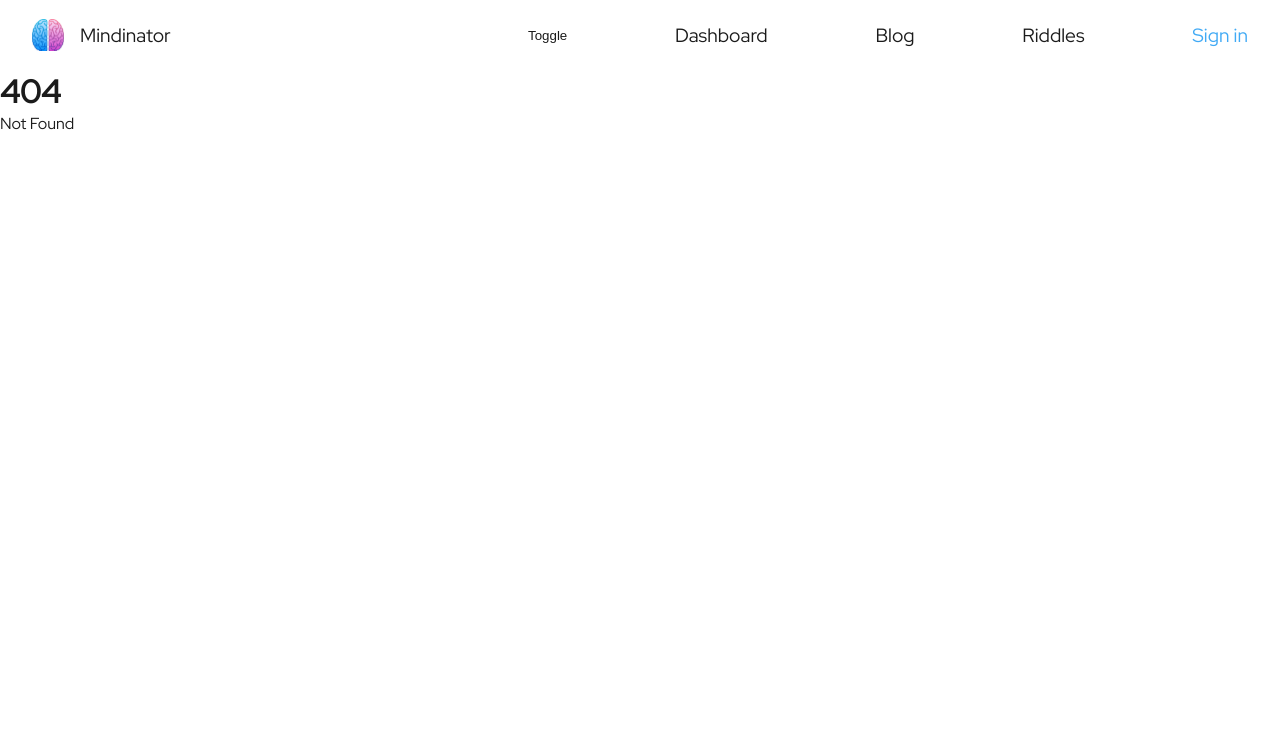
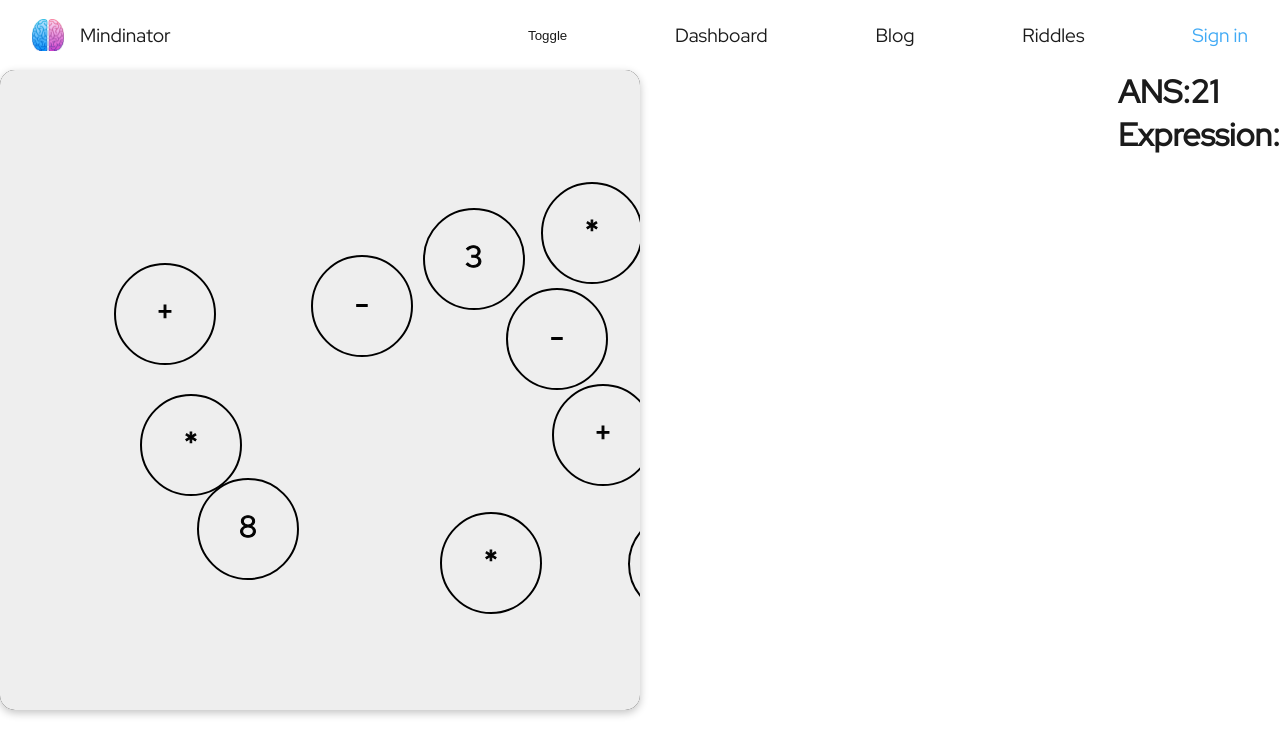
Before and after one commit to Cognitive-Activation/Mindinator, a SvelteKit app: page /games/operator in a window 1280 px wide. Before the commit this address had no page. Shown: the top 754 px of the page. Built offline with nearby package versions, Linux system fonts and the light colour scheme.

Commit message:
added operator game

```diff
--- /dev/null
+++ b/src/routes/games/operator/+page.svelte
@@ -0,0 +1,331 @@
+<script>
+	let balls = [];
+	let NumCircles = 10;
+	let counter = 0;
+	let circleSize = 50;
+
+	let roundWon = false;
+
+	let line = { startX: 0, startY: 0, endX: 0, endY: 0 };
+	let circle = { id: 0, x: 0, y: 0, value: 0 };
+
+	let valArr = [];
+	let operators = ['+', '-', '*'];
+	let ans = '';
+	let expression = '';
+	$: expArr = [];
+
+	$: drawnLines = [];
+
+	let prevBtnIdArr = [];
+
+	let dragging = false;
+	let clickedFirst = false;
+
+	let prevBtnId;
+
+	let offsetY = 100;
+
+
+	function generateExpression() {
+		// Randomly gets two numbers and an operator from the operator array
+		// and calculates the answer. The ans and the operands are pushed onto the valArr
+		// array which is used to give values to the balls
+
+		let num1 = String(getRandomNumber(0, 10));
+		let num2 = String(getRandomNumber(0, 10));
+		let op = operators[Math.floor(Math.random() * operators.length)];
+		ans = String(eval(num1 + '' + op + '' + num2));
+
+		valArr.push(num1);
+		valArr.push(op);
+		valArr.push(num2);
+
+		// After pushing operands and the operator onto the valArr, the rest of the array
+		// is filled with random operands and operators
+		for (let i = 0; i < NumCircles - 3; i++) {
+			getRandomNumber(1, 2) == 1
+				? valArr.push(String(getRandomNumber(0, 10)))
+				: valArr.push(operators[Math.floor(Math.random() * operators.length)]);
+		}
+		valArr = valArr.sort(() => 0.5 - Math.random());
+	}
+
+	function generateBalls() {
+		//Draws the BALLS! ha ha
+
+
+		//generate the expression and populate the valArr array
+		generateExpression();
+
+		//generate the x and y values of the circles to be drawn
+		//also checks for overlapping circles
+		//valid circles are pushed onto the balls array which is used to draw circles on the svg
+		while (counter < NumCircles) {
+			circle = {
+				id: counter,
+				x: getRandomNumber(100, 700),
+				y: getRandomNumber(100, 500),
+				value: valArr[counter]
+			};
+
+			let overlapping = false;
+
+			// check that it is not overlapping with any existing circle
+			// another brute force approach
+			for (let i = 0; i < balls.length; i++) {
+				let existing = balls[i];
+
+				var xDiff = existing.x - circle.x;
+				var yDiff = existing.y - circle.y;
+
+				let d = Math.sqrt(xDiff * xDiff + yDiff * yDiff);
+
+				if (d < 100) {
+					// They are overlapping
+					overlapping = true;
+					// do not add to array
+					break;
+				}
+			}
+
+			// add valid circles to array
+			if (!overlapping) {
+				balls.push(circle);
+				counter++;
+			}
+		}
+	}
+
+
+
+	function checkWin() {
+		try {
+
+			//when the last line is deleted, one element remains in the expArr
+			//clear it
+			if (expArr.length == 1) {
+				expArr = [];
+			}
+
+			let exp = [...expArr].join('');
+			expression = exp;
+
+			//Sometimes if the ans is a single number like 9
+			//then +9 gets evaluated as true, which is not the desired output
+			//therefore we do not check for winning condition
+			if(expArr.length == 2){
+				return
+			}
+
+			if (String(eval(exp)) == ans) {
+				roundWon = true;
+			}
+			} catch (error) {
+				return;
+			}
+	}
+
+	//Generate BALLS! ha ha, for the first time
+	generateBalls();
+
+	function ballClicked(id) {
+
+		console.log('clicked');
+
+		if ((clickedFirst == false && id == prevBtnId) || prevBtnId == null) {
+
+			if (prevBtnId == null || !(balls[id].value == balls[prevBtnId].value)) {
+				expArr.push(balls[id].value);
+			}
+
+			prevBtnId = id;
+			prevBtnIdArr.push(id);
+
+			line.startX = balls[id].x;
+			line.startY = balls[id].y;
+			line.endX = balls[id].x;
+			line.endY = balls[id].y;
+
+			dragging = true;
+			clickedFirst = true;
+		} else if (clickedFirst == true) {
+			if (!(balls[id].value == balls[prevBtnId].value)) {
+				expArr.push(balls[id].value);
+
+				line.endX = balls[id].x;
+				line.endY = balls[id].y;
+				drawnLines.push({
+					startX: line.startX,
+					startY: line.startY,
+					endX: line.endX,
+					endY: line.endY
+				});
+
+				prevBtnId = id;
+
+				console.log(expArr);
+
+				drawnLines = drawnLines;
+				checkWin();
+
+				dragging = false;
+				clickedFirst = false;
+
+				line.startX = 0;
+				line.startY = 0;
+				line.endX = 0;
+				line.endY = 0;
+
+				prevBtnIdArr.push(id);
+			}
+		}
+	}
+
+	function getRandomNumber(min, max) {
+		return Math.round(Math.random() * (max - min) + min);
+	}
+
+	function updateLine(event) {
+		//follows the mouse position
+		if (dragging) {
+			line.endX = event.clientX;
+			line.endY = event.clientY;
+		}
+	}
+
+	function onRightClick() {
+		drawnLines.pop();
+		drawnLines = drawnLines;
+
+		if (expArr.length == 1) {
+			return;
+		}
+
+		expArr.pop();
+		expArr = expArr;
+
+		prevBtnIdArr.pop();
+		prevBtnId = prevBtnIdArr.pop();
+
+		checkWin();
+
+		if (drawnLines.length == 0) {
+			prevBtnId = null;
+			drawnLines = drawnLines;
+		}
+
+		console.log(expArr);
+	}
+
+
+	function resetBoard() {
+		balls = [];
+		NumCircles = 10;
+		counter = 0;
+		circleSize = 50;
+
+		line = { startX: 0, startY: 0, endX: 0, endY: 0 };
+		circle = { id: 0, x: 0, y: 0, value: 0 };
+
+		valArr = [];
+		ans = '';
+		expression = '';
+		expArr = [];
+
+		drawnLines = [];
+
+		prevBtnIdArr = [];
+
+		dragging = false;
+		clickedFirst = false;
+
+		prevBtnId = null;
+		generateBalls();
+		roundWon = false;
+	}
+</script>
+
+{#if roundWon}
+	<!-- svelte-ignore a11y-click-events-have-key-events -->
+	<div class="wonScreen" on:click={resetBoard}>
+		<center>
+			<h1>You won</h1>
+			<h1>click to continue</h1>
+		</center>
+	</div>
+{:else}
+	<div class="board"
+	on:mousemove={updateLine} on:contextmenu|preventDefault={onRightClick}>
+		<svg class="svgBox">
+			{#each balls as ball}
+				<!-- svelte-ignore a11y-click-events-have-key-events -->
+				<circle cx={ball.x} cy={ball.y} r={circleSize} on:click={() => ballClicked(ball.id)} />
+				<text
+					x={ball.x}
+					y={ball.y}
+					text-anchor="middle"
+					alignment-baseline="middle"
+					stroke="black"
+					style="pointer-events:none; font-size:30px">{ball.value}</text
+				>
+			{/each}
+
+			{#each drawnLines as drawnLine}
+				<line
+					x1={drawnLine.startX}
+					y1={drawnLine.startY}
+					x2={drawnLine.endX}
+					y2={drawnLine.endY}
+					stroke="red"
+				/>
+			{/each}
+
+			<line x1={line.startX} y1={line.startY} x2={line.endX} y2={line.endY} stroke="red" />
+		</svg>
+	</div>
+
+	<div style="position: relative; float:right">
+		<h1>ANS:{ans}</h1>
+		<h1>Expression:{expression}</h1>
+	</div>
+{/if}
+
+<style>
+	.board {
+		position: absolute;
+		color: white;
+		box-shadow: rgba(0, 0, 0, 0.24) 0px 3px 8px;
+		background-color: #232323;
+		border-radius: 15px;
+		width: 50%;
+		height: 80%;
+	}
+
+	.svgBox {
+		position: relative;
+		background-color: #eee;
+		left: 0;
+		top: 0;
+		width: 100%;
+		height: 100%;
+		border-radius: 15px;
+	}
+
+	circle {
+		fill-opacity: 0%;
+		stroke: black;
+		stroke-width: 2px;
+	}
+
+	line {
+		stroke: 'red';
+		stroke-width: 3px;
+	}
+
+	.wonScreen {
+		height: 100vh;
+		width: 100wh;
+		align-content: center;
+	}
+</style>
```
